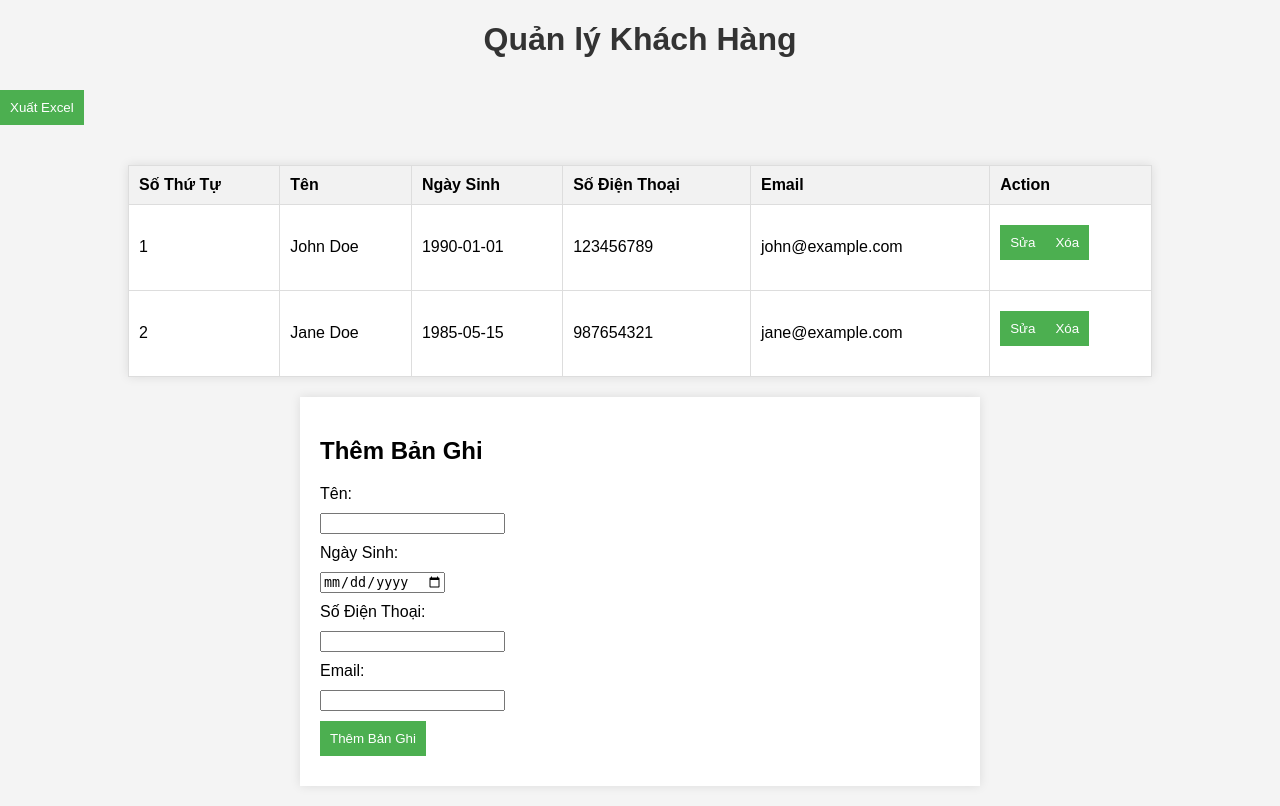
After one commit to Anhcoder2005/shopcoffee, a PHP site: page /ShopCoffee/admin/CustomerManagement.php in a window 1280 px wide. The commit adds this page. Run offline with PHP 8.4, Linux system fonts and the light colour scheme.

Commit message:
8:36 1/4/2024

```diff
--- /dev/null
+++ b/admin/CustomerManagement.php
@@ -0,0 +1,50 @@
+
+<?php
+define("APPURL", "http://localhost:8080/ShopCoffee");
+?>
+
+<!DOCTYPE html>
+<html lang="en">
+<head>
+    <meta charset="UTF-8">
+    <meta name="viewport" content="width=device-width, initial-scale=1.0">
+    <title>Quản lý Khách Hàng</title>
+    <link rel="stylesheet" href="styles/customerManagement.css">
+</head>
+<body>
+
+<h1>Quản lý Khách Hàng</h1>
+
+<button onclick="exportToExcel()">Xuất Excel</button>
+
+<table id="customerTable">
+    <thead>
+        <tr>
+            <th>Số Thứ Tự</th>
+            <th>Tên</th>
+            <th>Ngày Sinh</th>
+            <th>Số Điện Thoại</th>
+            <th>Email</th>
+            <th>Action</th>
+        </tr>
+    </thead>
+    <tbody></tbody>
+</table>
+
+<div id="addRecord">
+    <h2>Thêm Bản Ghi</h2>
+    <label for="name">Tên:</label>
+    <input type="text" id="name" name="name" required>
+    <label for="dob">Ngày Sinh:</label>
+    <input type="date" id="dob" name="dob" required>
+    <label for="phone">Số Điện Thoại:</label>
+    <input type="tel" id="phone" name="phone" required>
+    <label for="email">Email:</label>
+    <input type="email" id="email" name="email" required>
+    <button onclick="addRecord()">Thêm Bản Ghi</button>
+</div>
+
+<script src="<?php echo APPURL; ?>/js/customerManagement.js"></script>
+
+</body>
+</html>
--- /dev/null
+++ b/admin/styles/customerManagement.css
@@ -0,0 +1,56 @@
+body {
+    font-family: 'Arial', sans-serif;
+    margin: 0;
+    padding: 0;
+    background-color: #f4f4f4;
+}
+
+h1 {
+    text-align: center;
+    color: #333;
+}
+
+table {
+    width: 80%;
+    margin: 20px auto;
+    border-collapse: collapse;
+    background-color: #fff;
+    box-shadow: 0 0 10px rgba(0, 0, 0, 0.1);
+}
+
+th, td {
+    border: 1px solid #ddd;
+    padding: 10px;
+    text-align: left;
+}
+
+th {
+    background-color: #f2f2f2;
+}
+
+button {
+    margin-top: 10px;
+    margin-bottom: 20px;
+    padding: 10px;
+    background-color: #4caf50;
+    color: #fff;
+    border: none;
+    cursor: pointer;
+}
+
+button:hover {
+    background-color: #45a049;
+}
+
+#addRecord {
+    width: 50%;
+    margin: 20px auto;
+    padding: 20px;
+    background-color: #fff;
+    box-shadow: 0 0 10px rgba(0, 0, 0, 0.1);
+}
+
+#addRecord label, #addRecord input, #addRecord button {
+    display: block;
+    margin-bottom: 10px;
+}
--- a/index.php
+++ b/index.php
@@ -1,5 +1,6 @@
-<?php
-    echo "hello word";
+<?php include('views/default/header.php'); ?>
 
 
+<?php
+
 ?>
--- /dev/null
+++ b/views/default/footer.php
@@ -0,0 +1,3 @@
+<footer>
+
+</footer>
--- /dev/null
+++ b/views/js/customerManagement.js
@@ -0,0 +1,86 @@
+let isEditing = false;
+
+document.addEventListener('DOMContentLoaded', function() {
+    loadCustomerData();
+});
+
+function loadCustomerData() {
+    // Simulate loading customer data from server
+    var customers = [
+        { order: 1, name: 'John Doe', dob: '1990-01-01', phone: '123456789', email: 'john@example.com' },
+        { order: 2, name: 'Jane Doe', dob: '1985-05-15', phone: '987654321', email: 'jane@example.com' }
+    ];
+
+    // Populate table with customer data
+    var tableBody = document.querySelector('#customerTable tbody');
+    tableBody.innerHTML = '';
+
+    customers.forEach(function(customer) {
+        var row = '<tr>';
+        row += '<td>' + customer.order + '</td>';
+        row += '<td contenteditable="' + isEditing + '" onBlur="updateData(this, ' + customer.order + ', \'name\')">' + customer.name + '</td>';
+        row += '<td contenteditable="' + isEditing + '" onBlur="updateData(this, ' + customer.order + ', \'dob\')">' + customer.dob + '</td>';
+        row += '<td contenteditable="' + isEditing + '" onBlur="updateData(this, ' + customer.order + ', \'phone\')">' + customer.phone + '</td>';
+        row += '<td contenteditable="' + isEditing + '" onBlur="updateData(this, ' + customer.order + ', \'email\')">' + customer.email + '</td>';
+        row += '<td>';
+        if (!isEditing) {
+            row += '<button onclick="editRecord(' + customer.order + ')">Sửa</button>';
+            row += '<button onclick="deleteRecord(' + customer.order + ')">Xóa</button>';
+        }
+        row += '</td>';
+        row += '</tr>';
+        tableBody.innerHTML += row;
+    });
+}
+
+function updateData(element, order, field) {
+    // Update data on server (simulated)
+    console.log('Update data:', order, field, element.innerText);
+}
+
+function deleteRecord(order) {
+    // Delete record on server (simulated)
+    console.log('Delete record:', order);
+    // Reload data after deleting record
+    loadCustomerData();
+    // Disable editing after deleting
+    isEditing = false;
+}
+
+function editRecord(order) {
+    // Enable editing
+    isEditing = true;
+    // Reload data with editing enabled
+    loadCustomerData();
+}
+
+function addRecord() {
+    var name = document.getElementById('name').value;
+    var dob = document.getElementById('dob').value;
+    var phone = document.getElementById('phone').value;
+    var email = document.getElementById('email').value;
+
+    // Add record on server (simulated)
+    console.log('Add record:', name, dob, phone, email);
+
+    // Add the new record to the table
+    var tableBody = document.querySelector('#customerTable tbody');
+    var newRow = '<tr>';
+    newRow += '<td>' + (tableBody.rows.length + 1) + '</td>';
+    newRow += '<td contenteditable="true" onBlur="updateData(this, ' + (tableBody.rows.length + 1) + ', \'name\')">' + name + '</td>';
+    newRow += '<td contenteditable="true" onBlur="updateData(this, ' + (tableBody.rows.length + 1) + ', \'dob\')">' + dob + '</td>';
+    newRow += '<td contenteditable="true" onBlur="updateData(this, ' + (tableBody.rows.length + 1) + ', \'phone\')">' + phone + '</td>';
+    newRow += '<td contenteditable="true" onBlur="updateData(this, ' + (tableBody.rows.length + 1) + ', \'email\')">' + email + '</td>';
+    newRow += '<td><button onclick="deleteRecord(' + (tableBody.rows.length + 1) + ')">Xóa</button></td>';
+    newRow += '</tr>';
+    tableBody.innerHTML += newRow;
+
+    // Clear input fields
+    document.getElementById('name').value = '';
+    document.getElementById('dob').value = '';
+    document.getElementById('phone').value = '';
+    document.getElementById('email').value = '';
+
+     // Disable editing after adding record
+     isEditing = false;
+}
```
Also changed, not shown: auth/login.php (added, +52 -0 lines), auth/logout.php (added, +7 -0 lines), auth/register.php (added, +52 -0 lines), model/ProductModel.php (added, +9 -0 lines), views/default/header.php (added, +75 -0 lines), controllers/baseController.php (added), model/StaffModel.php (added), model/UserModel.php (added), route.php (added).
